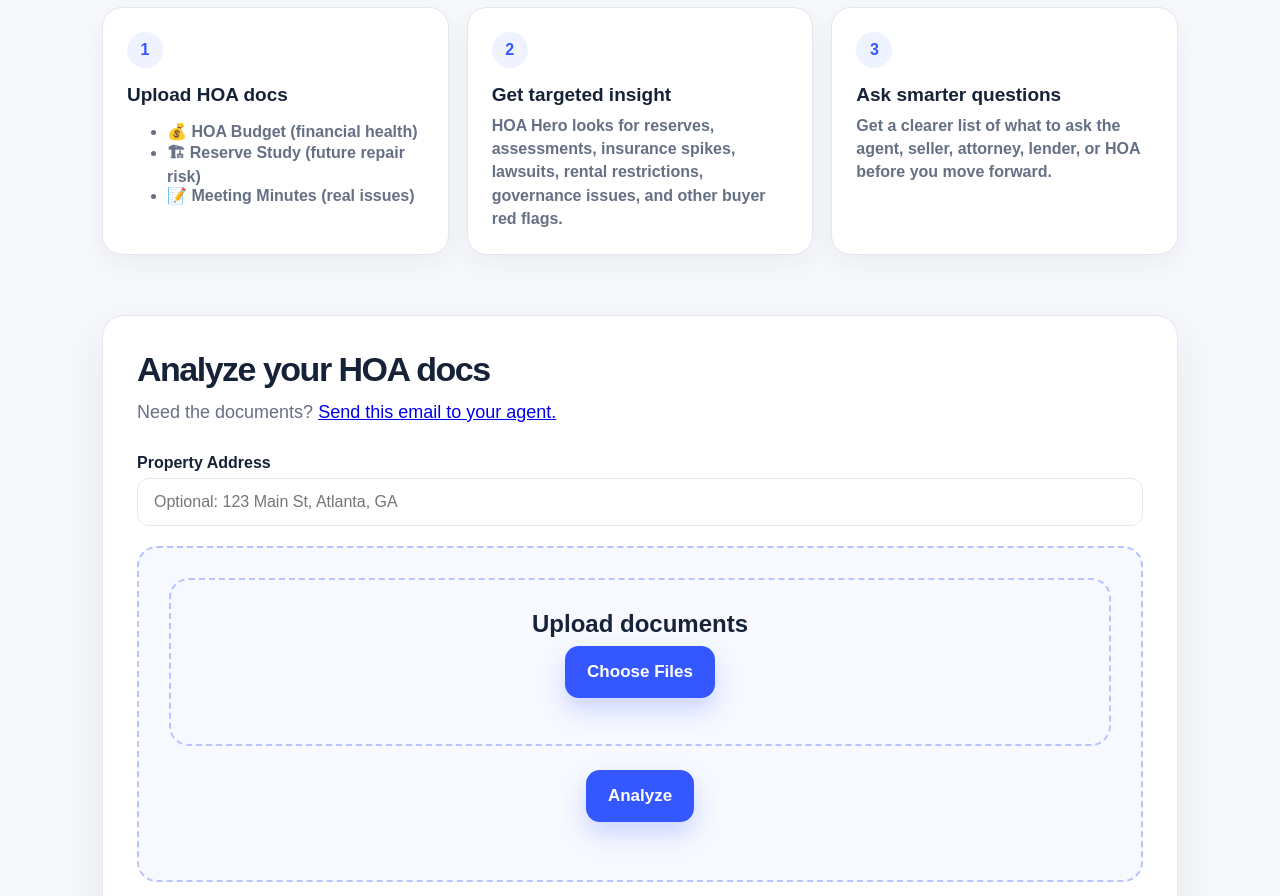
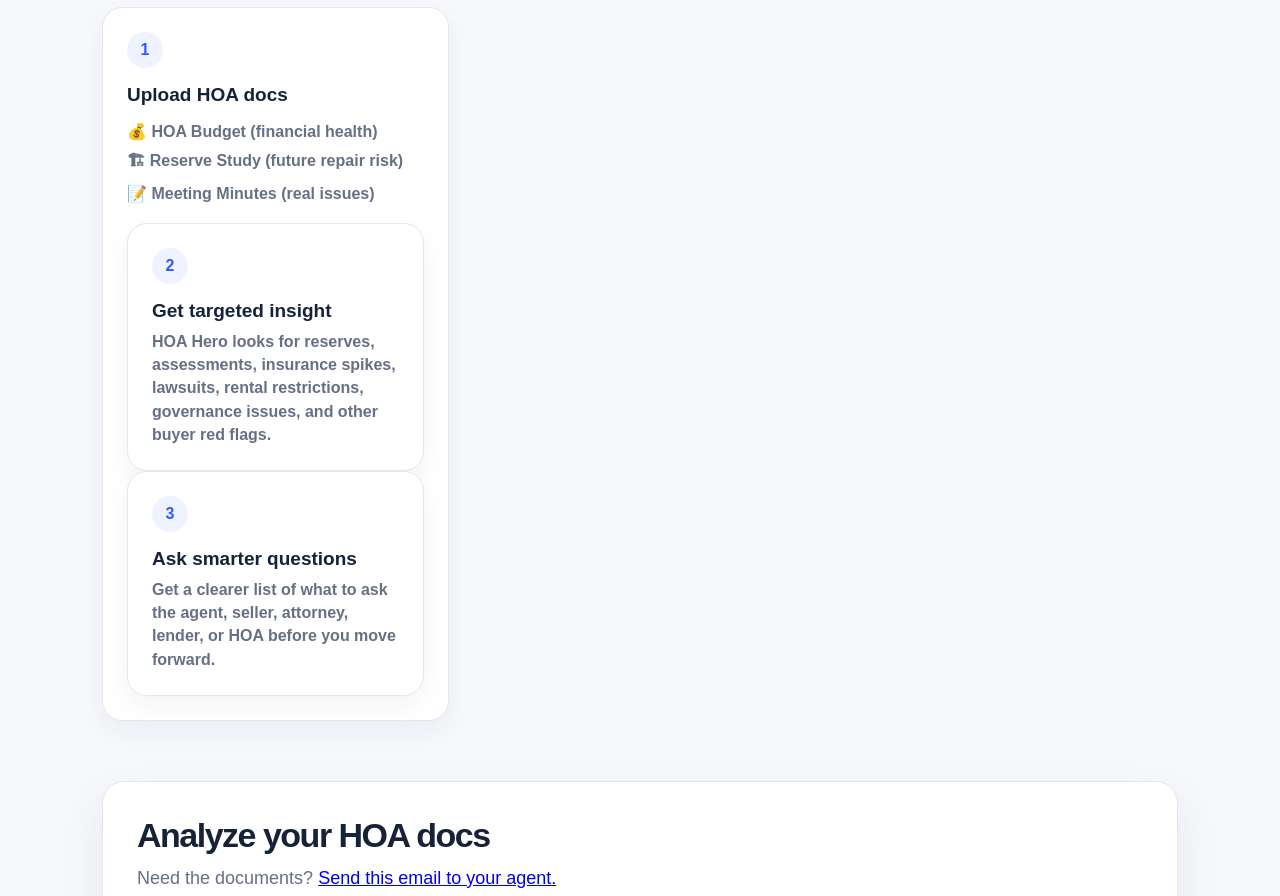
Before and after one commit to willevanparker/HOAHero, a plain HTML site: page index.html in a window 1280 px wide. Shown: the part 911-1807 px from the top of the page. Drawn offline with Linux system fonts and the light colour scheme.

Commit message:
Update index.html
Removed bullet points from document list

```diff
--- a/index.html
+++ b/index.html
@@ -475,12 +475,11 @@
     <div class="step-number">1</div>
     <h3>Upload HOA docs</h3>
 
-    <ul style="margin-bottom: 20px; color:#667085; font-weight:700;">
-      <li>💰 HOA Budget (financial health)</li>
-      <li>🏗 Reserve Study (future repair risk)</li>
-      <li>📝 Meeting Minutes (real issues)</li>
-    </ul>
-  </div>
+  <ul style="list-style: none; padding-left: 0; margin-bottom: 20px; color:#667085; font-weight:700;">
+  <li style="margin-bottom:8px;">💰 HOA Budget (financial health)</li>
+  <li style="margin-bottom:8px;">🏗 Reserve Study (future repair risk)</li>
+  <li style="margin-bottom:8px;">📝 Meeting Minutes (real issues)</li>
+</ul>
 
   <div class="step">
     <div class="step-number">2</div>
```
